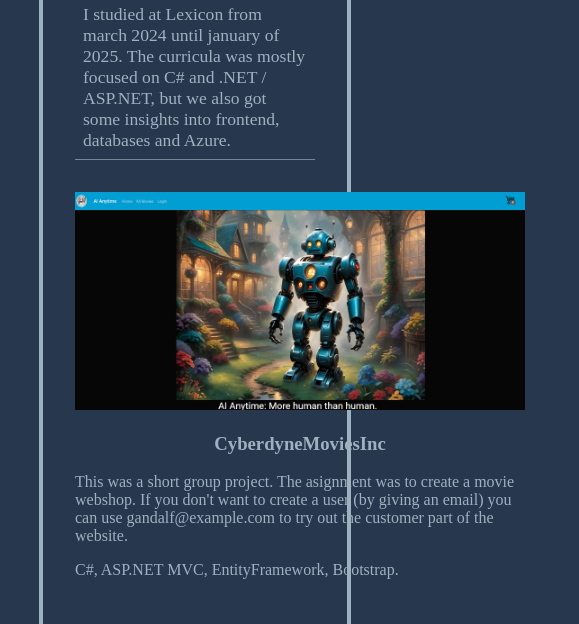
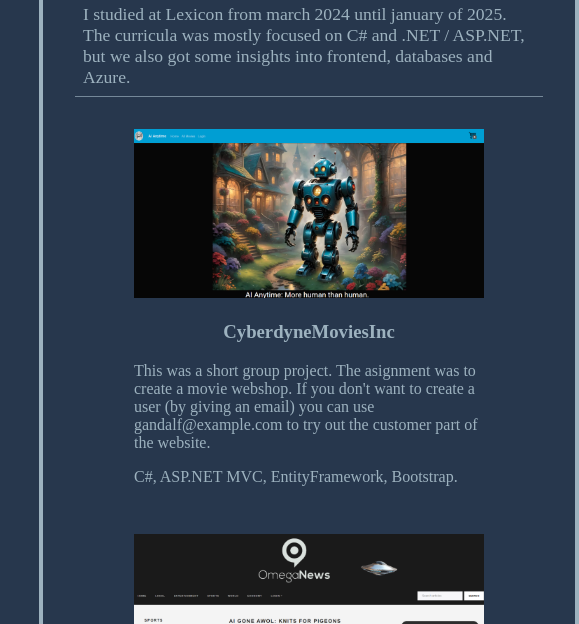
Before and after one commit to stefankarlsson1230/stefankarlsson1230.github.io, a plain HTML site: page index.html in a window 390 px wide. Shown: the part 158-782 px from the top of the page, 579 px wide, since content can reach past the window. Drawn offline with Linux system fonts and the light colour scheme.

Commit message:
Working on making it mobile friendly

```diff
--- a/style.css
+++ b/style.css
@@ -5,6 +5,7 @@ html, body {
     margin: 0;
     padding: 0;
     scroll-behavior: smooth;
+    box-sizing: border-box;
 }
 
 main {
@@ -51,6 +52,7 @@ section {
     border-radius: 0.5rem;
     border: 4px solid #9DB2BF;
     padding: 0 1rem;
+    min-width: 500px;
 }
 
 .sectionHeading {
@@ -82,18 +84,19 @@ section {
 
 .sectionCard {
     width: 40%;
-    min-width: 450px;
+    min-width: 350px;
     margin: 1rem;
     text-align: center;
 }
 
 .sectionCard img {
     display: inline-block;
-    max-width: 450px;
+    width: 100%;
 }
 
 .sectionCard img:hover {
-    box-shadow: 2px 2px darkgray;
+    /* box-shadow: 2px 2px darkgray; */
+    border: 1px solid darkgray;
 }
 
 .sectionCard p {
```
